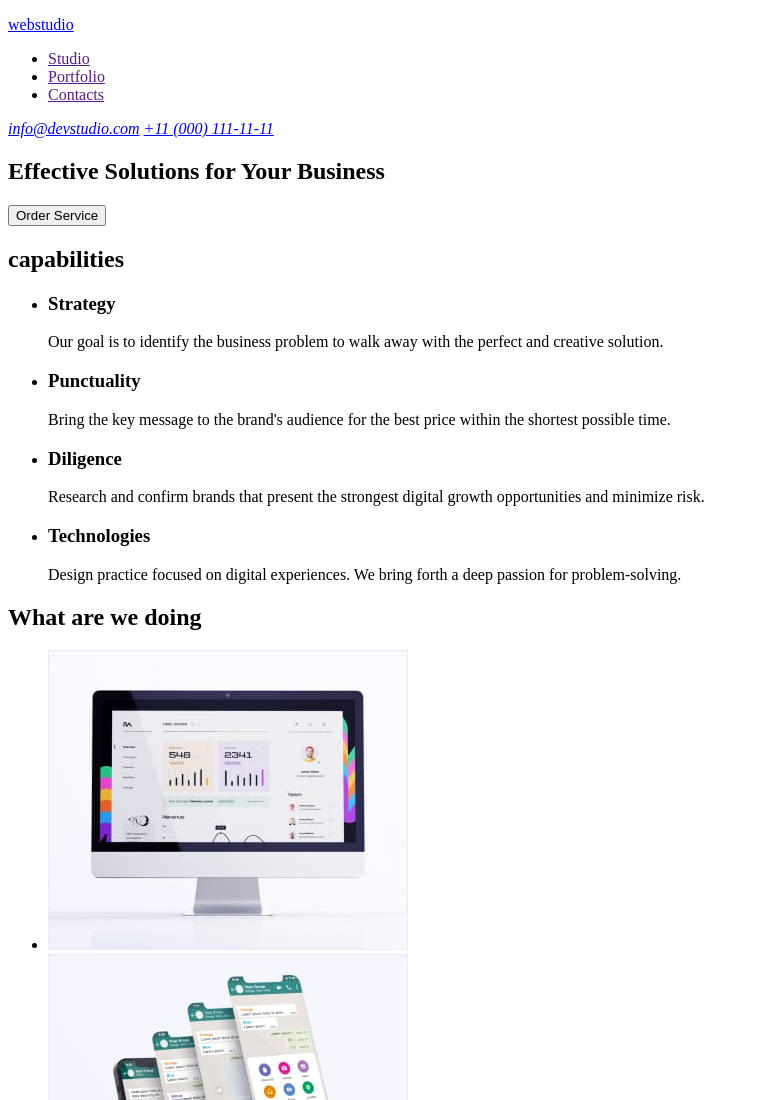
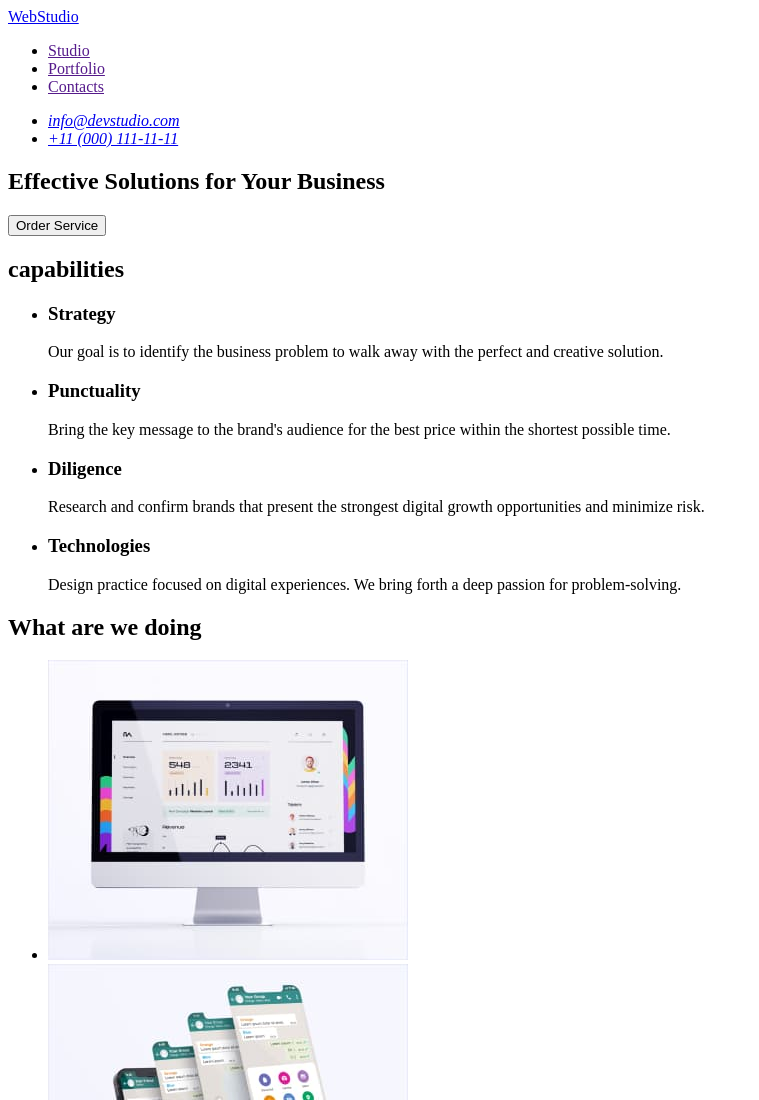
Before and after one commit to NikitaKostyaev/goit-homework-02, a plain HTML site: page index.html in a window 1280 px wide. Shown: the top 1100 px of the page, without its empty margins (0-759 px from the left). Drawn offline with Linux system fonts and the light colour scheme.

Commit message:
update index.html

```diff
--- a/index.html
+++ b/index.html
@@ -8,10 +8,8 @@
   </head>
   <body>
     <header>
-      <a href="/">
-        <p>webstudio</p>
-      </a>
       <nav>
+        <a href="./index.html">WebStudio</a>
         <ul>
           <li><a href="">Studio</a></li>
           <li><a href="">Portfolio</a></li>
@@ -19,8 +17,10 @@
         </ul>
       </nav>
       <address>
-        <a href="mailto:info@devstudio.com">info@devstudio.com</a>
-        <a href="tel:+110001111111">+11 (000) 111-11-11</a>
+        <ul>
+          <li><a href="mailto:info@devstudio.com">info@devstudio.com</a></li>
+          <li><a href="tel:+110001111111">+11 (000) 111-11-11</a></li>
+        </ul>
       </address>
     </header>
     <main>
@@ -137,12 +137,11 @@
       </section>
     </main>
     <footer>
-      <a href="/">
+      <a href="/index.html">
         <p>webstudio</p>
       </a>
       <p>
-        Increase the flow of customers and <br />
-        sales for your business with digital <br />
+        Increase the flow of customers and sales for your business with digital
         marketing & growth solutions.
       </p>
     </footer>
```
